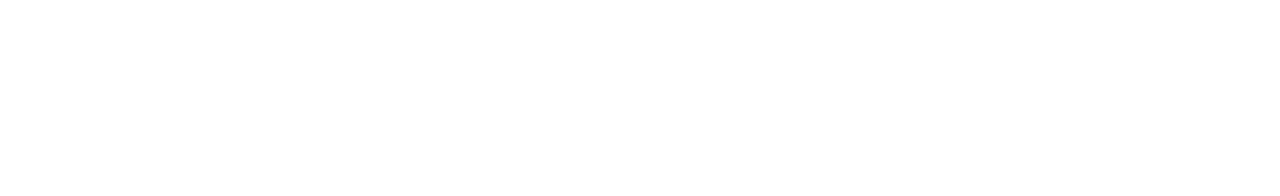
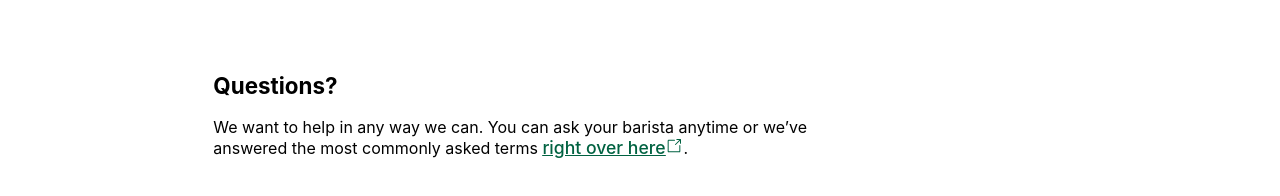
Before and after one commit to GansitoMX/starbucks, a React (Create React App) app: page / in a window 1280 px wide. Shown: the part 4619-4815 px from the top of the page. Before the commit the page ends 4538 px from the top, so only its background shows below. Built offline with nearby package versions, Linux system fonts and the light colour scheme.

Commit message:
questions component added
new component

```diff
--- a/src/App.js
+++ b/src/App.js
@@ -7,6 +7,7 @@
 import LearnMoreSection from './components/LearnMoreSection'
 import CashOrCard from './components/CashOrCard'
 import Keep from './components/Keep'
+import Questions from './components/Questions'
 
 class App extends Component {
     render() {
@@ -20,6 +21,7 @@
               <LearnMoreSection />
               <CashOrCard />
               <Keep />
+              <Questions />
             </div>
         )
     }
--- /dev/null
+++ b/src/components/Questions.css
@@ -0,0 +1,33 @@
+.q-section {
+    padding-top: 6.4rem;
+    padding-bottom: 6.4rem;
+}
+
+.sb-content-column {
+    max-width: 1440px;
+    padding-left: 0;
+    padding-right: 0;
+    margin-left: auto;
+    margin-right: auto;
+
+}
+
+.content-column-inner {
+    box-sizing: border-box;
+
+}
+
+.offset {
+    width: 50%;
+    margin-left: 16.66667%;
+
+}
+
+.sb-heading {
+    font-size: 1.4rem;
+    font-weight: 700;
+}
+
+.pb3 {
+    padding-bottom: 1.6rem;
+}
--- /dev/null
+++ b/src/components/Questions.js
@@ -0,0 +1,34 @@
+import { Component } from "react";
+import './Questions.css'
+import { GoLinkExternal } from "react-icons/go";
+
+class Questions extends Component {
+    render() {
+        return (
+            <div className="q-section">
+                <div className="sb-content-column">
+                    <div className="content-column-inner">
+                        <div className="offset">
+                            <h2 className="sb-heading">Questions?</h2>
+                            <p className="pb3">We want to help
+                                in any way we can. You can ask
+                                your barista anytime or we’ve
+                                answered the most commonly
+                                asked terms <a
+                                    aria-label='right over here, opens in new window'
+                                    className='external-links'
+                                    href='https://customerservice.starbucks.com/sbux'
+                                    target='_blank'
+                                    rel='noopener noreferrer'><span className='text-link'> right over here</span>
+                                    <svg className='icon-link'> <GoLinkExternal /> </svg>
+                                </a>.
+                            </p>
+                        </div>
+                    </div>
+                </div>
+            </div>
+        )
+    }
+}
+
+export default Questions
```
